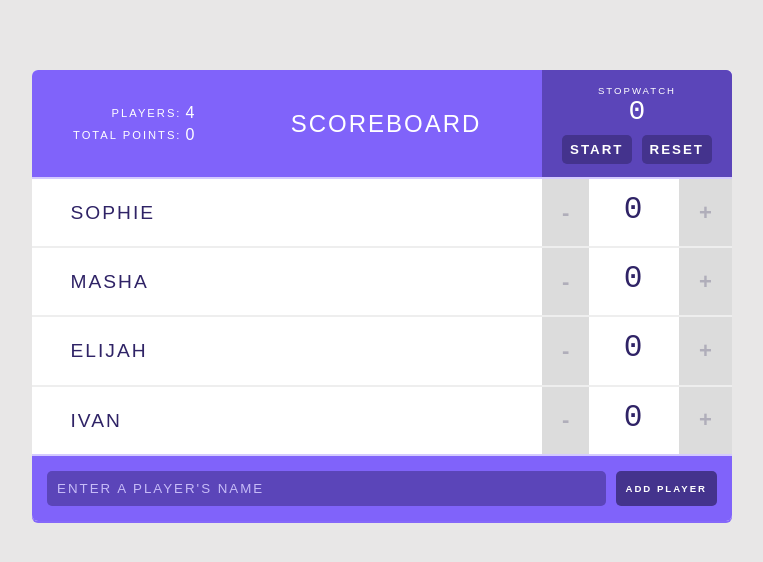
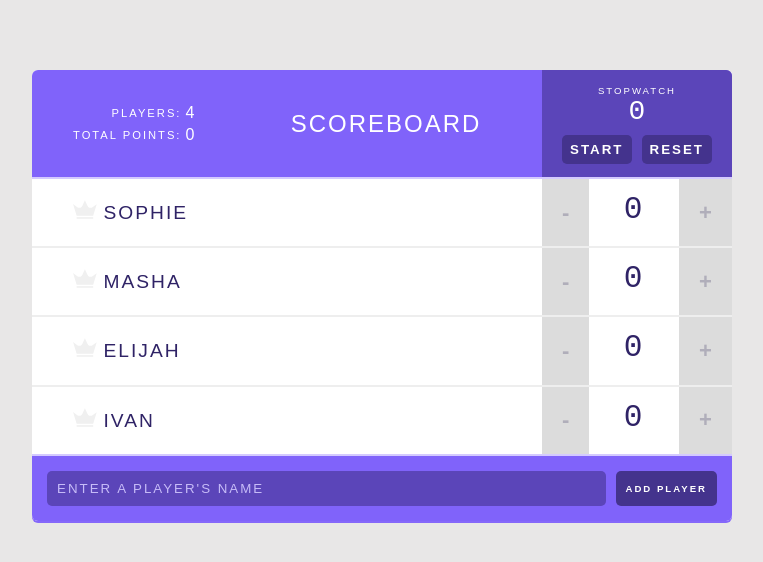
Before and after one commit to mashablair/react-scoreboard-advanced, a React (Create React App) app: page / in a window 1280 px wide. Shown: the top 562 px of the page, without its empty margins (258-1021 px from the left). Built offline with nearby package versions, Linux system fonts and the light colour scheme.

Commit message:
Add crown Icon component without functionality.

```diff
--- /dev/null
+++ b/src/components/Icon.js
@@ -0,0 +1,12 @@
+import React from 'react';
+
+const Icon = (props) => {
+  return (
+    <svg viewBox="0 0 44 35">
+      <path d="M26.7616 10.6207L21.8192 0L16.9973 10.5603C15.3699 14.1207 10.9096 15.2672 7.77534 12.9741L0 7.24138L6.56986 28.8448H37.0685L43.5781 7.72414L35.7425 13.0948C32.6685 15.2672 28.3288 14.0603 26.7616 10.6207Z" transform="translate(0 0.301727)"/>
+      <rect width="30.4986" height="3.07759" transform="translate(6.56987 31.5603)"/>
+    </svg>
+  )
+};
+
+export default Icon;
--- a/src/components/Player.js
+++ b/src/components/Player.js
@@ -1,6 +1,7 @@
 import React, {PureComponent} from 'react';
 import PropTypes from 'prop-types';
 import Counter from './Counter';
+import Icon from './Icon';
 
 class Player extends PureComponent {
   static propTypes = {
@@ -17,6 +18,7 @@
       <div className="player">
         <span className="player-name">
           <button className="remove-player" onClick={() => this.props.removePlayer(this.props.id)}>✖</button>
+          <Icon />
           { this.props.name }
         </span>
 
```
